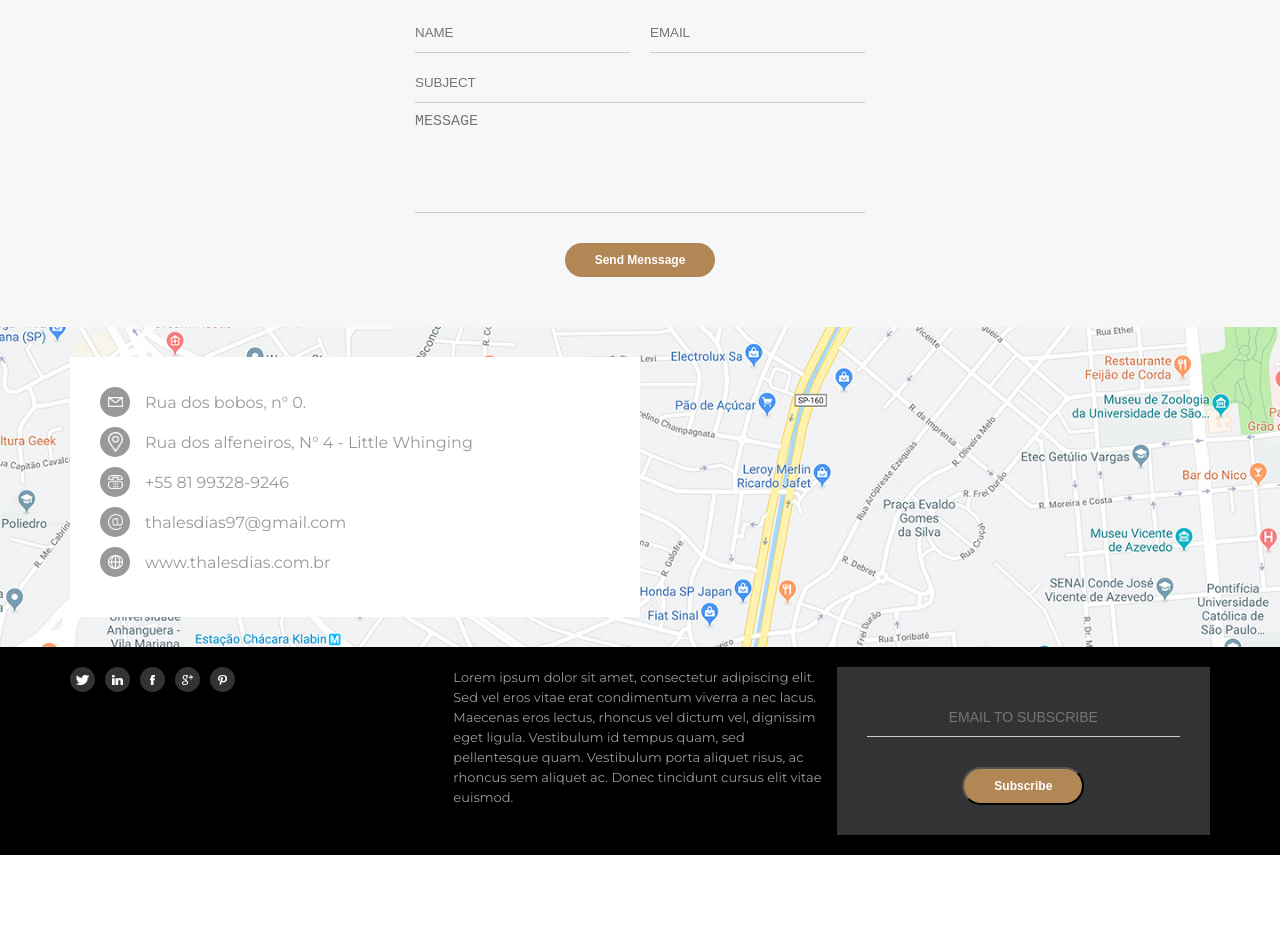
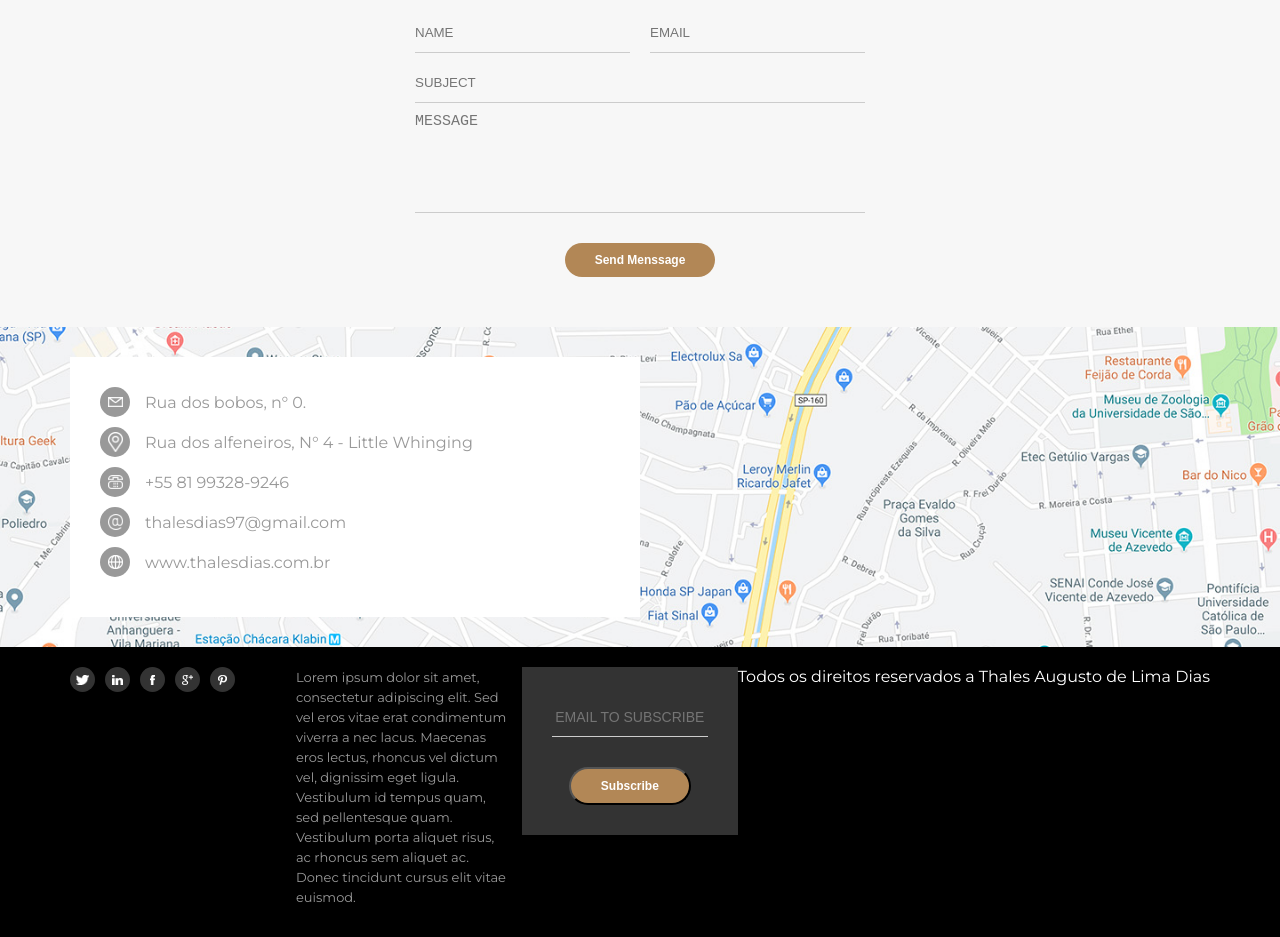
Before and after one commit to thalesaugustodias/projeto-awax, a plain HTML site: page index.html in a window 1280 px wide. Shown: the part 5728-6665 px from the top of the page. Before the commit the page ends 6583 px from the top, so only its background shows below. Drawn offline with Linux system fonts and the light colour scheme.

Commit message:
Atualizando direitos reservados.

```diff
--- a/index.html
+++ b/index.html
@@ -752,6 +752,7 @@
                     <button class="button">Subscribe</button>
                 </form>
             </div>
+            <div> Todos os direitos reservados a <Span>Thales Augusto de Lima Dias</Span> </div>
         </div>
     </footer>
 </body>
```
